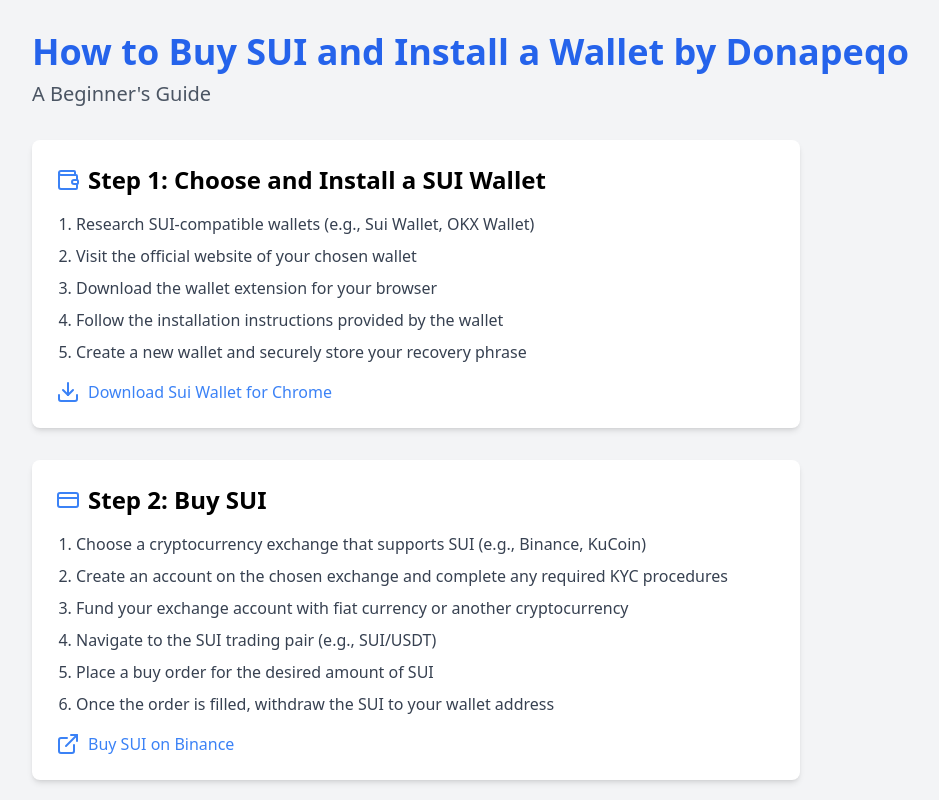
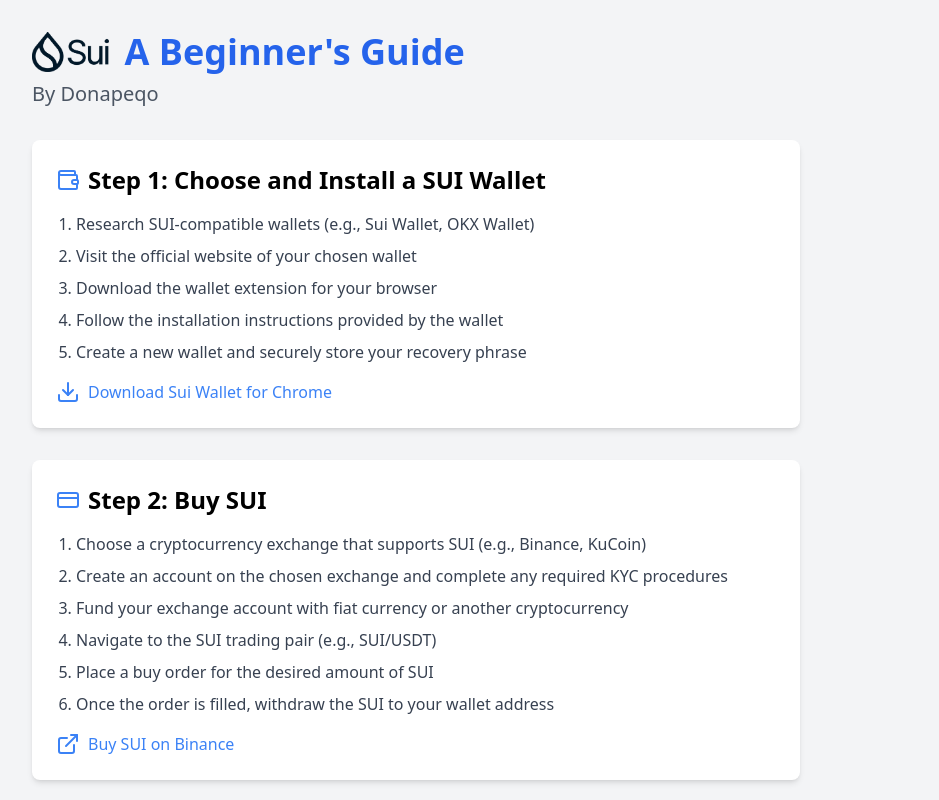
Before and after one commit to donapeqo/Sample-Walrus-Site, a React (Create React App) app: page / in a window 1280 px wide. Shown: the top 800 px of the page, without its empty margins (0-939 px from the left). Built offline with nearby package versions, Linux system fonts and the light colour scheme.

Commit message:
update logo and h1

```diff
--- a/src/SuiGuide.js
+++ b/src/SuiGuide.js
@@ -5,8 +5,11 @@
   return (
     <div className="bg-gray-100 min-h-screen p-4 sm:p-8 font-sans">
       <header className="mb-8">
-        <h1 className="text-3xl sm:text-4xl font-bold text-blue-600 mb-2">How to Buy SUI and Install a Wallet by Donapeqo</h1>
-        <p className="text-lg sm:text-xl text-gray-600">A Beginner's Guide</p>
+        <div className="flex items-center mb-2">
+          <img src="/Sui_Logo_Ocean.png" alt="Sui Logo" className="h-10 w-auto mr-4" />
+          <h1 className="text-4xl font-bold text-blue-600">A Beginner's Guide</h1>
+        </div>
+        <p className="text-xl text-gray-600">By Donapeqo</p>
       </header>
 
       <main className="max-w-3xl">
```
Also changed, not shown: public/Sui_Logo_Ocean.png (added), 1 other file (tests, documents, lock files or other folders).
